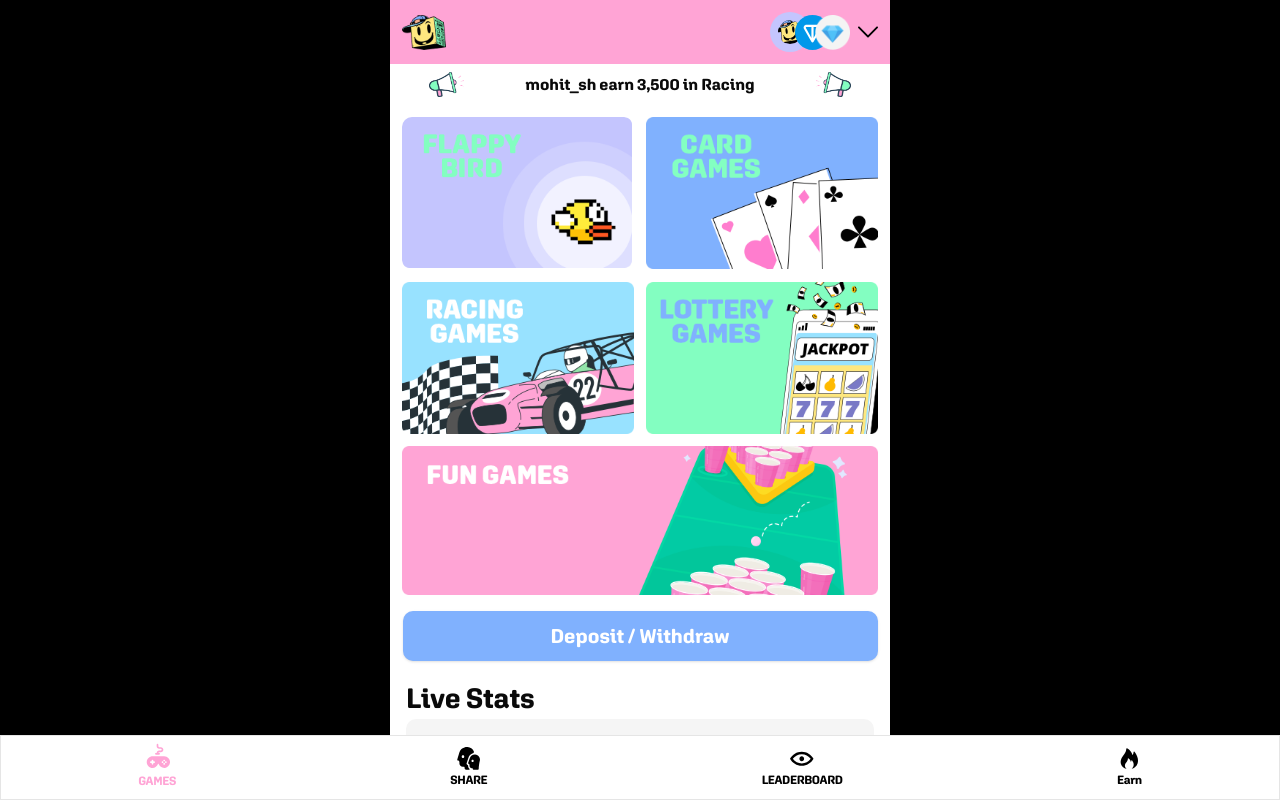
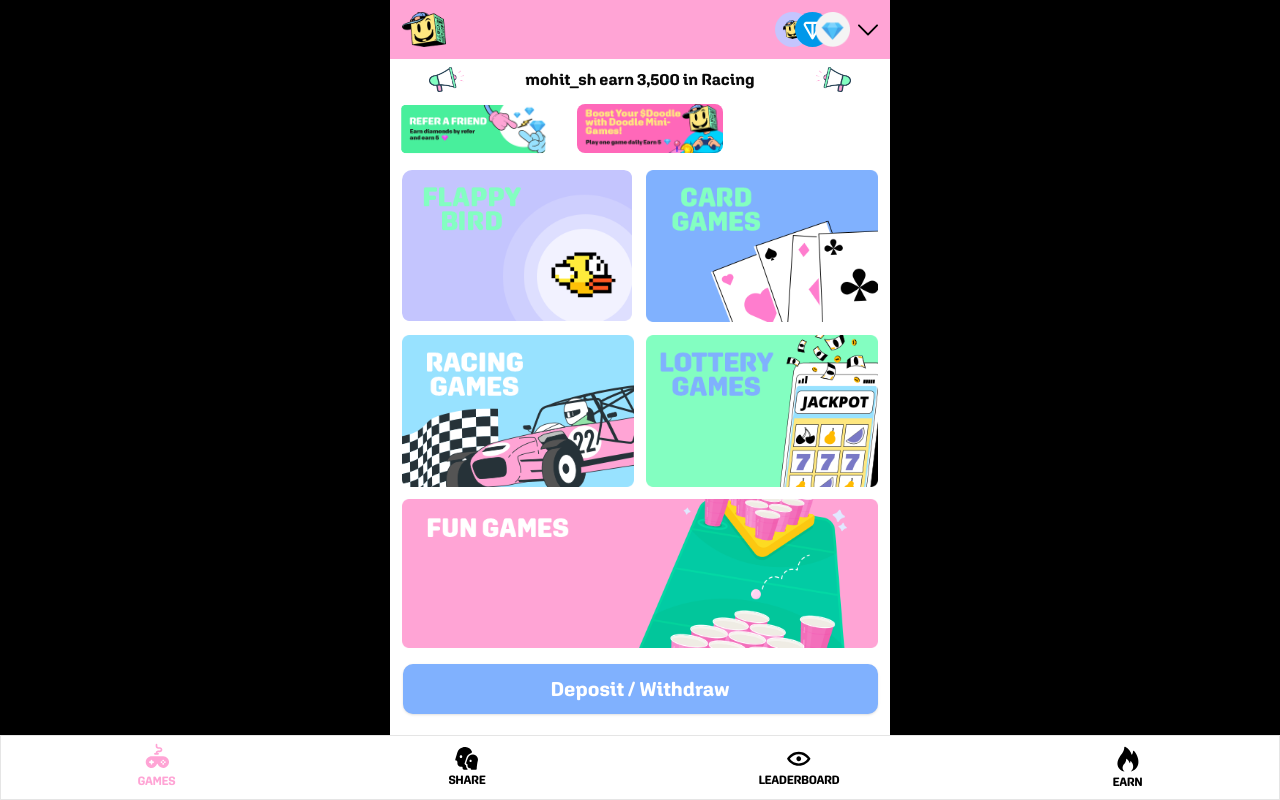
Before and after one commit to mohit49/telegram-mini-app, a Next.js app: page / in a window 1280 px wide. Built offline with nearby package versions, Linux system fonts and the light colour scheme.

Commit message:
ui update

```diff
--- a/app/globals.css
+++ b/app/globals.css
@@ -226,6 +226,12 @@
   background-image: linear-gradient(90deg, #0075FF, #86BEFF); */
   color: #86BEFF;
 }
+.swiper {
+  width: 100%;
+  height: auto !important; /* Allow height to adjust automatically */
+  max-height: none;
+  overflow: visible !important;
+}
 .game-pad {
   height: 25px;
 }
--- a/components/Header.tsx
+++ b/components/Header.tsx
@@ -37,7 +37,7 @@
             className="flex flex-row items-center gap-2"
             onClick={toggleClass}
           >
-            <span className="flex flex-row gap-0 relative items-center">  <Image className="h-[40px] w-[40px] p-[8px] rounded-[50px] bg-[#c4c5fe] object-cover " src={logoImg} alt="Logo" /> <div className="ml-[-15px]"><TonIcon/> </div><Image className="h-[35px]  w-[35px] object-cover ml-[-15px]" src={DimondIcon} alt="Logo" /></span>
+            <span className="flex flex-row gap-0 relative items-center">  <Image className="h-[35px] w-[35px] p-[8px] rounded-[50px] bg-[#c4c5fe] object-cover " src={logoImg} alt="Logo" /> <div className="ml-[-15px]"><TonIcon/> </div><Image className="h-[35px]  w-[35px] object-cover ml-[-15px]" src={DimondIcon} alt="Logo" /></span>
 
             <DownArrow />
           </div>
@@ -50,7 +50,7 @@
           isActive ? "h-[auto]" : "h-[0px]"
         } transition-all duration-300 ease-in-out px-3`}
         >
-           <div className="flex flex-row justify-between mb-0 py-2">
+           <div className="flex flex-row justify-between mb-0 py-1">
             <div className="flex flex-row items-center gap-2">
             <Image className="h-[35px] w-[35px] object-cover " src={Doodle} alt="Dimond" />
 
@@ -60,7 +60,7 @@
               <p className="text-[#000000] font-bold">20</p>
             </div>
           </div>
-          <div className="flex flex-row justify-between mb-0 py-2">
+          <div className="flex flex-row justify-between mb-0 py-1">
             <div className="flex flex-row items-center gap-2">
             <TonIcon />
               <p className="text-[#000000] font-bold">#TON</p>
@@ -70,10 +70,10 @@
             </div>
           </div>
 
-          <div className="flex flex-row justify-between mb-0 py-2">
+          <div className="flex flex-row justify-between mb-0 py-1">
             <div className="flex flex-row items-center gap-2">
             <Image className="h-[35px] w-[35px] object-cover " src={DimondIcon} alt="Dimond" />
-              <p className="text-[#000000] font-bold">Dimonds</p>
+              <p className="text-[#000000] font-bold">Diamonds</p>
             </div>
             <div className="flex flex-row items-center gap-2">
               <p className="text-[#000000] font-bold">{userData?.credit}</p>
--- /dev/null
+++ b/components/HomeBanner.tsx
@@ -0,0 +1,62 @@
+// components/SwiperSlider.js
+import React from 'react';
+import { Swiper, SwiperSlide } from 'swiper/react';
+import 'swiper/swiper-bundle.css';
+import boostBanner from "@/public/boost.png"
+import reffer from "@/public/refer-friend.png"
+import { useRouter } from "next/router";
+import Friend from "@/pages/friend";
+import Image from "next/image";
+import {
+  Drawer,
+  DrawerClose,
+  DrawerContent,
+  DrawerDescription,
+  DrawerFooter,
+  DrawerHeader,
+  DrawerTitle,
+  DrawerTrigger,
+} from "@/components/ui/drawer"
+const HomeBanner = (telegram:any, teleUser:any) => {
+  const router = useRouter();
+  return (
+    <Swiper className='w-full !py-1'
+    autoHeight={true}
+    spaceBetween={10}
+    slidesPerView={1.2} // Show a portion of the next slide
+    centeredSlides={false} // Centers the slides
+    pagination={{ clickable: true }}
+    slidesOffsetBefore={10}
+    breakpoints={{
+      640: { // Mobile breakpoint
+        slidesPerView: 1.2, // Show more of the next slide on smaller screens
+        spaceBetween: 20,
+      },
+      1024: { // Desktop breakpoint
+        slidesPerView: 3, // Regular layout for larger screens
+        spaceBetween: 30,
+      },
+    }}
+    >
+      <SwiperSlide className='h-auto w-full'>
+        <div className='w-full rounded-lg overflow-hidden'> <Drawer>
+
+     <DrawerTrigger className="text-left flex flex-col gap-0 p-0 items-center justify-center w-full">
+     <Image className="w-full " src={reffer} alt="Logo" />
+
+
+      </DrawerTrigger>
+      <DrawerContent >
+     <Friend tetegram={telegram} user={teleUser}/>
+        </DrawerContent>
+        </Drawer></div>
+      </SwiperSlide>
+      <SwiperSlide className='h-auto w-full'>
+      <div className='w-full rounded-lg overflow-hidden'><Image className="w-full " src={boostBanner} alt="Logo" /></div>
+      </SwiperSlide>
+
+    </Swiper>
+  );
+};
+
+export default HomeBanner;
--- a/package.json
+++ b/package.json
@@ -47,6 +47,7 @@
         "react-youtube": "^10.1.0",
         "redux-persist": "^6.0.0",
         "styled-components": "^6.1.11",
+        "swiper": "^11.1.15",
         "tailwindcss-animate": "^1.0.7",
         "url-loader": "^4.1.1",
         "use-immer": "^0.10.0",
--- a/pages/index.tsx
+++ b/pages/index.tsx
@@ -39,7 +39,10 @@
   DrawerTitle,
   DrawerTrigger,
 } from "@/components/ui/drawer"
+
 import Friend from "./friend";
+import SwiperSlider from "@/components/HomeBanner";
+import HomeBanner from "@/components/HomeBanner";
 interface Game {
   level: number;
   name: string;
@@ -232,6 +235,8 @@
     <p>  <Image className="h-[25px] w-[35px]" src={announcmnt} alt="Logo" /></p><p className="font-bold">mohit_sh earn        3,500 in Racing</p>
     <p>  <Image className="h-[25px] w-[35px] transform scale-x-[-1]" src={announcmnt} alt="Logo" /></p>
    </div>
+
+   <HomeBanner tetegram={telegram} user={teleUser}/>
 <div className="h-[auto] pb-[10vh]">
    <div className="games gap-3 px-3 flex flex-row mt-3">
     <div className="w-[50%]"  >
@@ -425,7 +430,7 @@
               <Drawer>
      <DrawerTrigger className="text-left flex flex-col gap-0 p-0 items-center justify-center">
      <EarnIcon/>
-     Earn
+     EARN
       </DrawerTrigger>
 
         </Drawer>
```
Also changed, not shown: public/boost.png (added), public/refer-friend.png (added).
